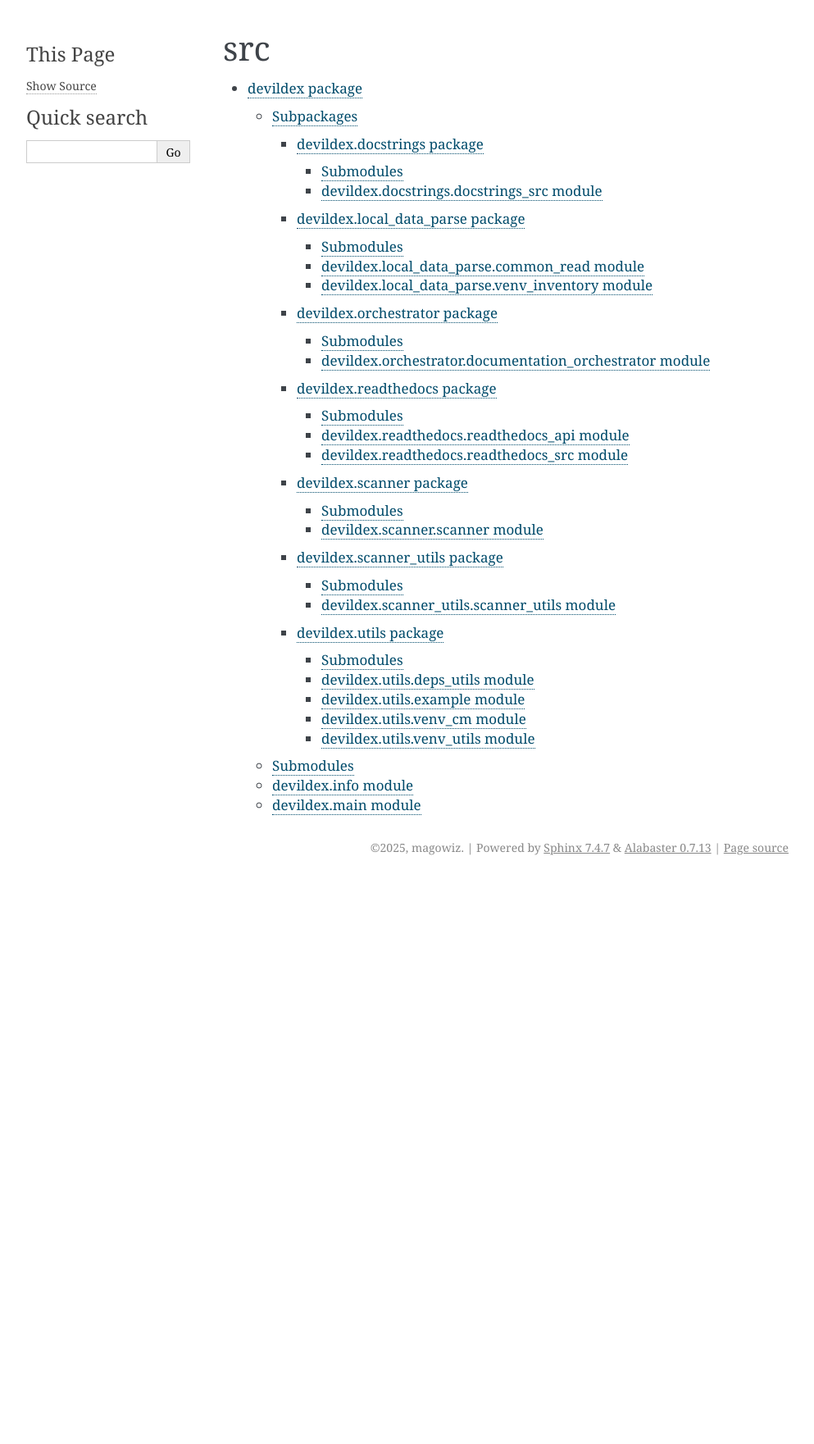
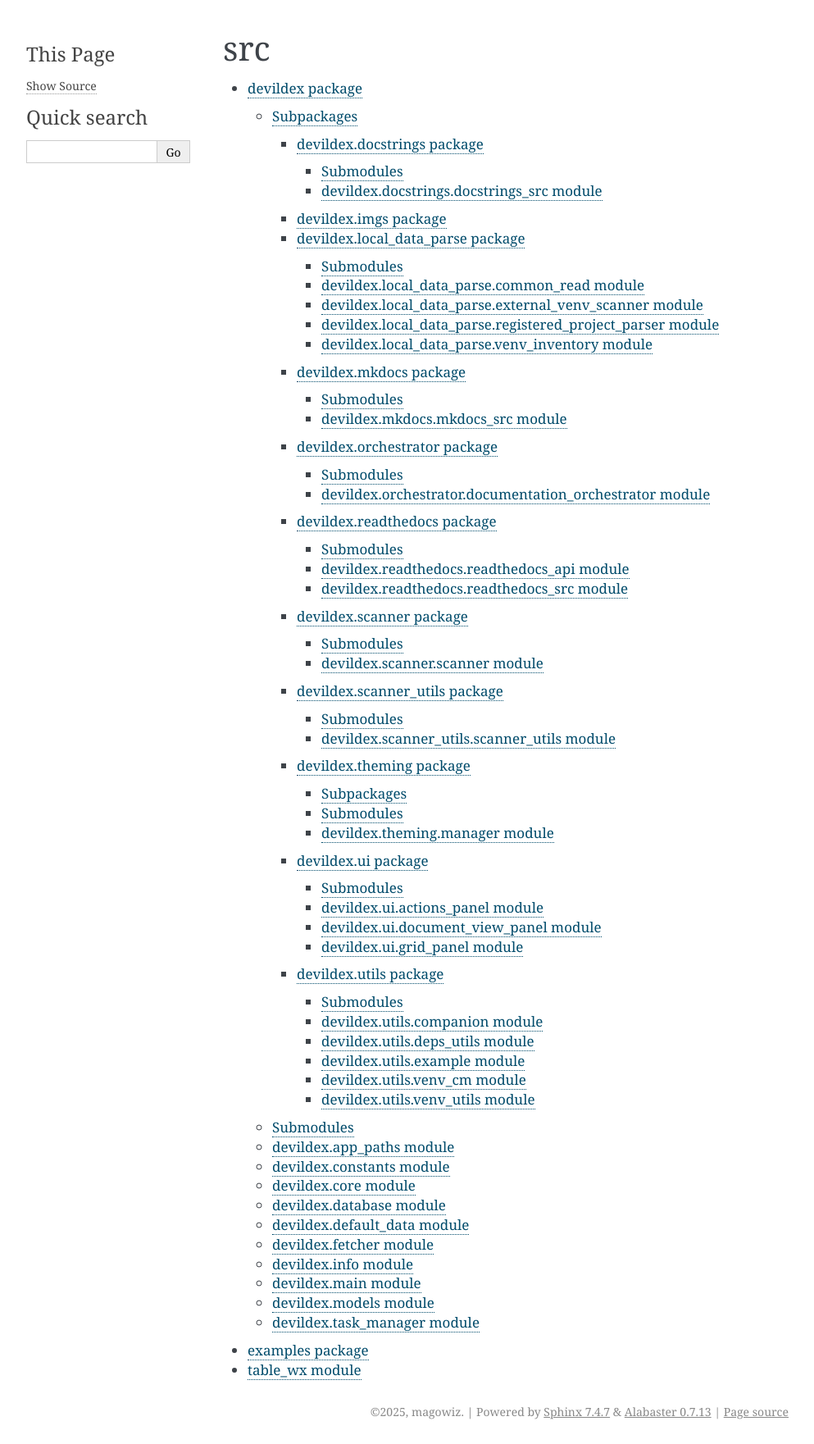
Before and after one commit to magowiz/devildex, a Sphinx documentation site: the page built from source/modules.rst, in a window 1280 px wide. Shown: the whole page at 82% size, without its empty margins (148-1141 px from the left). Built offline with Sphinx 7.4.7, drawn with Linux system fonts in a browser that asks for light colours; before the commit the page ends 1073 px from its top, so only the background shows below that.

Commit message:
update documentation

```diff
--- /dev/null
+++ b/source/devildex.imgs.rst
@@ -0,0 +1,7 @@
+devildex.imgs package
+=====================
+
+.. automodule:: devildex.imgs
+   :members:
+   :show-inheritance:
+   :undoc-members:
--- a/source/devildex.local_data_parse.rst
+++ b/source/devildex.local_data_parse.rst
@@ -17,6 +17,22 @@ devildex.local\_data\_parse.common\_read module
    :show-inheritance:
    :undoc-members:
 
+devildex.local\_data\_parse.external\_venv\_scanner module
+----------------------------------------------------------
+
+.. automodule:: devildex.local_data_parse.external_venv_scanner
+   :members:
+   :show-inheritance:
+   :undoc-members:
+
+devildex.local\_data\_parse.registered\_project\_parser module
+--------------------------------------------------------------
+
+.. automodule:: devildex.local_data_parse.registered_project_parser
+   :members:
+   :show-inheritance:
+   :undoc-members:
+
 devildex.local\_data\_parse.venv\_inventory module
 --------------------------------------------------
 
--- /dev/null
+++ b/source/devildex.mkdocs.rst
@@ -0,0 +1,18 @@
+devildex.mkdocs package
+=======================
+
+.. automodule:: devildex.mkdocs
+   :members:
+   :show-inheritance:
+   :undoc-members:
+
+Submodules
+----------
+
+devildex.mkdocs.mkdocs\_src module
+----------------------------------
+
+.. automodule:: devildex.mkdocs.mkdocs_src
+   :members:
+   :show-inheritance:
+   :undoc-members:
--- a/source/devildex.rst
+++ b/source/devildex.rst
@@ -13,15 +13,67 @@ Subpackages
    :maxdepth: 4
 
    devildex.docstrings
+   devildex.imgs
    devildex.local_data_parse
+   devildex.mkdocs
    devildex.orchestrator
    devildex.readthedocs
    devildex.scanner
    devildex.scanner_utils
+   devildex.theming
+   devildex.ui
    devildex.utils
 
 Submodules
 ----------
+
+devildex.app\_paths module
+--------------------------
+
+.. automodule:: devildex.app_paths
+   :members:
+   :show-inheritance:
+   :undoc-members:
+
+devildex.constants module
+-------------------------
+
+.. automodule:: devildex.constants
+   :members:
+   :show-inheritance:
+   :undoc-members:
+
+devildex.core module
+--------------------
+
+.. automodule:: devildex.core
+   :members:
+   :show-inheritance:
+   :undoc-members:
+
+devildex.database module
+------------------------
+
+.. automodule:: devildex.database
+   :members:
+   :show-inheritance:
+   :undoc-members:
+
+devildex.default\_data module
+-----------------------------
+
+.. automodule:: devildex.default_data
+   :members:
+   :show-inheritance:
+   :undoc-members:
+
+devildex.fetcher module
+-----------------------
+
+.. automodule:: devildex.fetcher
+   :members:
+   :show-inheritance:
+   :undoc-members:
 
 devildex.info module
 --------------------
@@ -38,3 +90,19 @@ devildex.main module
    :members:
    :show-inheritance:
    :undoc-members:
+
+devildex.models module
+----------------------
+
+.. automodule:: devildex.models
+   :members:
+   :show-inheritance:
+   :undoc-members:
+
+devildex.task\_manager module
+-----------------------------
+
+.. automodule:: devildex.task_manager
+   :members:
+   :show-inheritance:
+   :undoc-members:
--- /dev/null
+++ b/source/devildex.theming.common_assets.rst
@@ -0,0 +1,7 @@
+devildex.theming.common\_assets package
+=======================================
+
+.. automodule:: devildex.theming.common_assets
+   :members:
+   :show-inheritance:
+   :undoc-members:
--- /dev/null
+++ b/source/devildex.theming.devildex_mkdocs_theme.rst
@@ -0,0 +1,7 @@
+devildex.theming.devildex\_mkdocs\_theme package
+================================================
+
+.. automodule:: devildex.theming.devildex_mkdocs_theme
+   :members:
+   :show-inheritance:
+   :undoc-members:
--- /dev/null
+++ b/source/devildex.theming.devildex_pdoc3_theme.rst
@@ -0,0 +1,7 @@
+devildex.theming.devildex\_pdoc3\_theme package
+===============================================
+
+.. automodule:: devildex.theming.devildex_pdoc3_theme
+   :members:
+   :show-inheritance:
+   :undoc-members:
--- /dev/null
+++ b/source/devildex.theming.devildex_pydoctor_theme.rst
@@ -0,0 +1,7 @@
+devildex.theming.devildex\_pydoctor\_theme package
+==================================================
+
+.. automodule:: devildex.theming.devildex_pydoctor_theme
+   :members:
+   :show-inheritance:
+   :undoc-members:
--- /dev/null
+++ b/source/devildex.theming.rst
@@ -0,0 +1,31 @@
+devildex.theming package
+========================
+
+.. automodule:: devildex.theming
+   :members:
+   :show-inheritance:
+   :undoc-members:
+
+Subpackages
+-----------
+
+.. toctree::
+   :maxdepth: 4
+
+   devildex.theming.common_assets
+   devildex.theming.devildex_mkdocs_theme
+   devildex.theming.devildex_pdoc3_theme
+   devildex.theming.devildex_pydoctor_theme
+   devildex.theming.sphinx
+   devildex.theming.utils
+
+Submodules
+----------
+
+devildex.theming.manager module
+-------------------------------
+
+.. automodule:: devildex.theming.manager
+   :members:
+   :show-inheritance:
+   :undoc-members:
--- /dev/null
+++ b/source/devildex.theming.sphinx.devildex_sphinx_theme.rst
@@ -0,0 +1,7 @@
+devildex.theming.sphinx.devildex\_sphinx\_theme package
+=======================================================
+
+.. automodule:: devildex.theming.sphinx.devildex_sphinx_theme
+   :members:
+   :show-inheritance:
+   :undoc-members:
--- /dev/null
+++ b/source/devildex.theming.utils.rst
@@ -0,0 +1,7 @@
+devildex.theming.utils package
+==============================
+
+.. automodule:: devildex.theming.utils
+   :members:
+   :show-inheritance:
+   :undoc-members:
--- /dev/null
+++ b/source/devildex.ui.rst
@@ -0,0 +1,34 @@
+devildex.ui package
+===================
+
+.. automodule:: devildex.ui
+   :members:
+   :show-inheritance:
+   :undoc-members:
+
+Submodules
+----------
+
+devildex.ui.actions\_panel module
+---------------------------------
+
+.. automodule:: devildex.ui.actions_panel
+   :members:
+   :show-inheritance:
+   :undoc-members:
+
+devildex.ui.document\_view\_panel module
+----------------------------------------
+
+.. automodule:: devildex.ui.document_view_panel
+   :members:
+   :show-inheritance:
+   :undoc-members:
+
+devildex.ui.grid\_panel module
+------------------------------
+
+.. automodule:: devildex.ui.grid_panel
+   :members:
+   :show-inheritance:
+   :undoc-members:
--- a/source/devildex.utils.rst
+++ b/source/devildex.utils.rst
@@ -8,6 +8,14 @@ devildex.utils package
 
 Submodules
 ----------
+
+devildex.utils.companion module
+-------------------------------
+
+.. automodule:: devildex.utils.companion
+   :members:
+   :show-inheritance:
+   :undoc-members:
 
 devildex.utils.deps\_utils module
 ---------------------------------
--- a/source/modules.rst
+++ b/source/modules.rst
@@ -5,3 +5,5 @@ src
    :maxdepth: 4
 
    devildex
+   examples
+   table_wx
```
Also changed, not shown: source/devildex.theming.sphinx.rst (added, +15 -0 lines), source/examples.rst (added, +7 -0 lines), source/table_wx.rst (added, +7 -0 lines).
